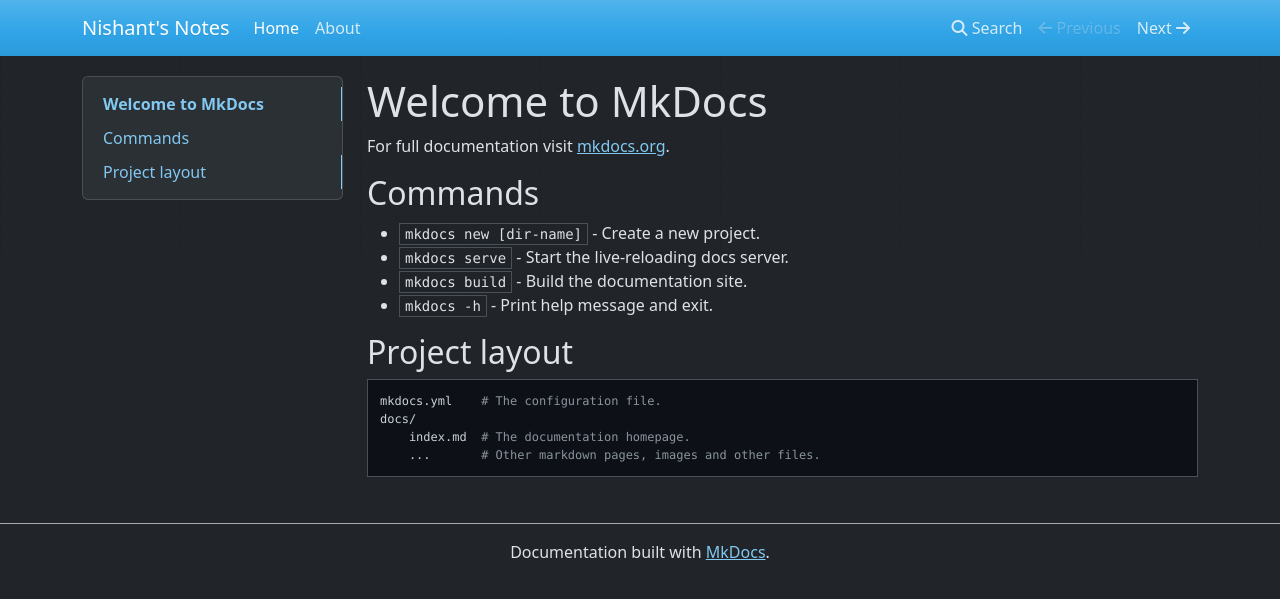
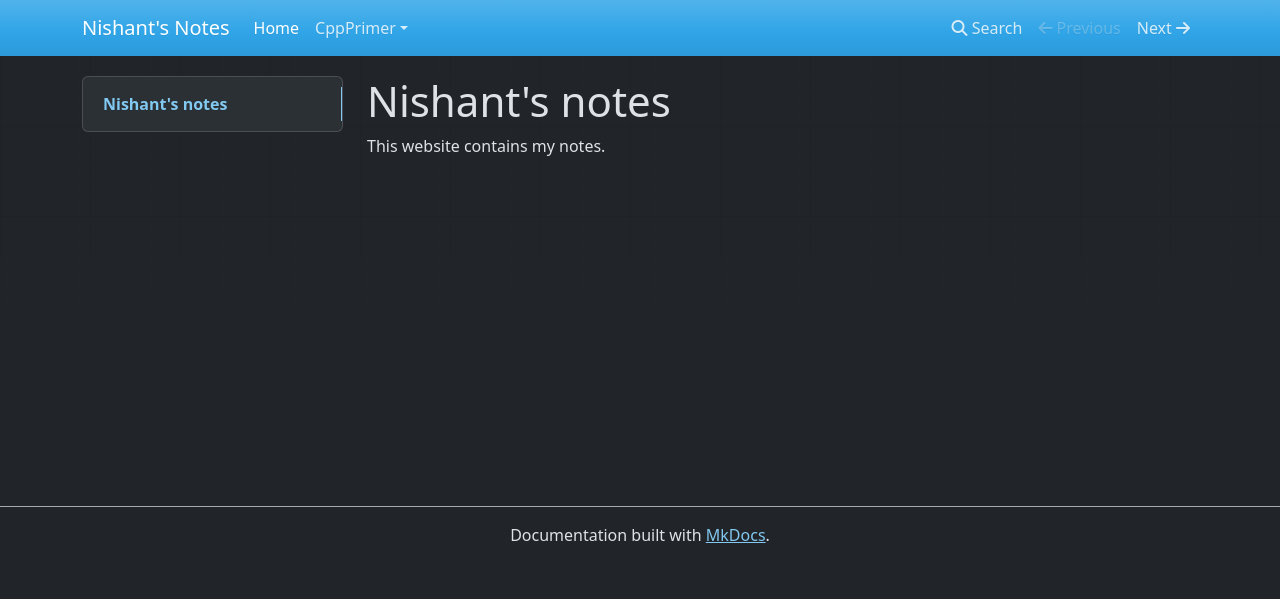
Before and after one commit to gonna-make-it/notes, an MkDocs documentation site: the page built from docs/index.md, in a window 1280 px wide. Shown: the top 599 px of the page. Built offline with MkDocs 1.6.1, drawn with Linux system fonts in a browser that asks for light colours; nearby versions of some CDN libraries.

Commit message:
Clean index

```diff
--- a/docs/index.md
+++ b/docs/index.md
@@ -1,17 +1,3 @@
-# Welcome to MkDocs
+# Nishant's notes
 
-For full documentation visit [mkdocs.org](https://www.mkdocs.org).
-
-## Commands
-
-* `mkdocs new [dir-name]` - Create a new project.
-* `mkdocs serve` - Start the live-reloading docs server.
-* `mkdocs build` - Build the documentation site.
-* `mkdocs -h` - Print help message and exit.
-
-## Project layout
-
-    mkdocs.yml    # The configuration file.
-    docs/
-        index.md  # The documentation homepage.
-        ...       # Other markdown pages, images and other files.
+This website contains my notes.
--- a/mkdocs.yml
+++ b/mkdocs.yml
@@ -4,5 +4,7 @@
   color_mode: dark
   highlightjs: true
 nav:
-  - Home: index.md
-  - About: about.md
+  - Home: 'index.md'
+  - CppPrimer:
+      - 'Chapter 1': 'cppprimer/ch01.md'
+      - 'Chapter 2': 'cppprimer/ch02.md'
```
Also changed, not shown: docs/about.md (deleted, +0 -52 lines).
